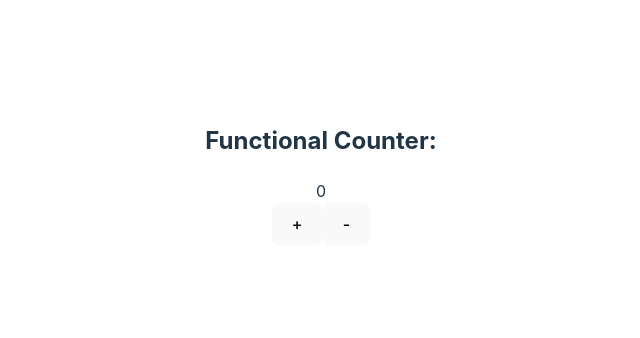
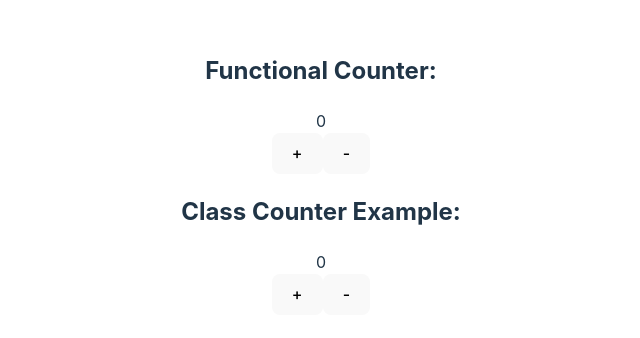
Before and after one commit to jacekroszkowiakdev/homework-counter, a React (Vite) app: page / in a window 1280 px wide. Shown: the part 226-564 px from the top of the page, without its empty margins (319-959 px from the left). Built offline with nearby package versions, Linux system fonts and the light colour scheme.

Commit message:
basic functinalities created

```diff
--- a/src/App.tsx
+++ b/src/App.tsx
@@ -1,10 +1,12 @@
 import { FnCounter } from "./components/functionalCounter/functionalCounter";
+import { ClassCounter } from "./components/classCounter/classCounter";
 import "./App.css";
 
 function App() {
     return (
         <>
             <FnCounter />
+            <ClassCounter classCount={0} />
         </>
     );
 }
--- a/src/components/classCounter/classCounter.tsx
+++ b/src/components/classCounter/classCounter.tsx
@@ -10,6 +10,8 @@ export class ClassCounter extends Component<ClassCounterStateProps> {
         this.state = {
             classCount: 0,
         };
+        // this.handleDecrement = this.handleDecrement.bind(this);
+        // this.handleIncrement = this.handleIncrement.bind(this);
     }
 
     state: ClassCounterStateProps = {
@@ -33,10 +35,10 @@ export class ClassCounter extends Component<ClassCounterStateProps> {
     render() {
         return (
             <>
-                <h2>Class Counter Example</h2>
+                <h2>Class Counter Example:</h2>
                 <div>{this.count}</div>
-                <button onClick={this.handleIncrement}>+</button>
-                <button onClick={this.handleDecrement}>-</button>
+                <button onClick={this.handleIncrement.bind(this)}>+</button>
+                <button onClick={this.handleDecrement.bind(this)}>-</button>
             </>
         );
     }
--- a/src/components/functionalCounter/functionalCounter.tsx
+++ b/src/components/functionalCounter/functionalCounter.tsx
@@ -3,11 +3,11 @@ import { useState } from "react";
 export const FnCounter: React.FC = () => {
     const [countFn, setCount] = useState(0);
     const handleIncrement = () => {
-        setCount((countFn) => countFn + 1);
+        setCount((countFn) => ++countFn);
     };
 
     const handleDecrement = () => {
-        setCount((countFn) => countFn - 1);
+        setCount((countFn) => --countFn);
     };
 
     return (
```
